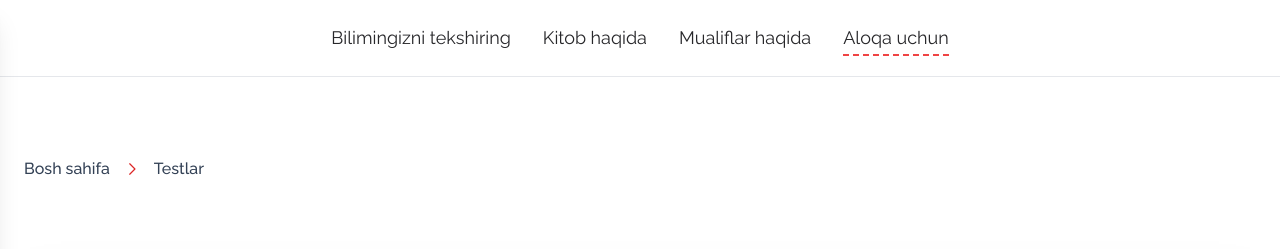
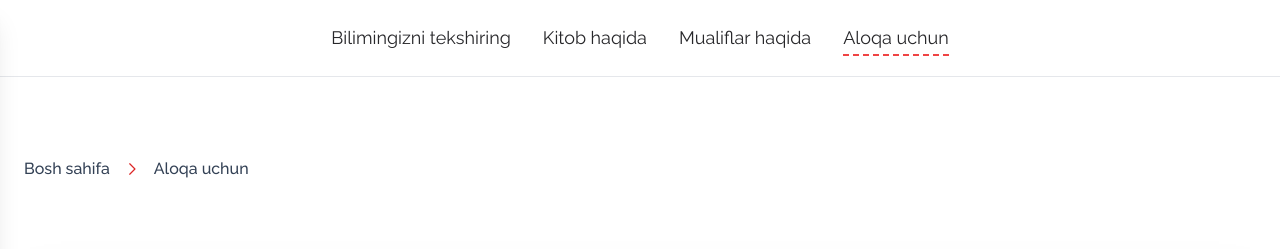
Before and after one commit to frost1335/math, a Next.js app: page /contacts in a window 1280 px wide. Shown: the top 249 px of the page. Built offline with nearby package versions, Linux system fonts and the light colour scheme.

Commit message:
fix: contacts name

```diff
--- a/src/app/contacts/page.tsx
+++ b/src/app/contacts/page.tsx
@@ -17,7 +17,7 @@ export default function Home() {
                             </span>
                         </li>
                         <li>
-                            <Link className="text-slate-700 font-medium" href={'/tests'}>Testlar</Link>
+                            <Link className="text-slate-700 font-medium" href={'/tests'}>Aloqa uchun</Link>
                         </li>
                     </ul>
                 </div>
```
